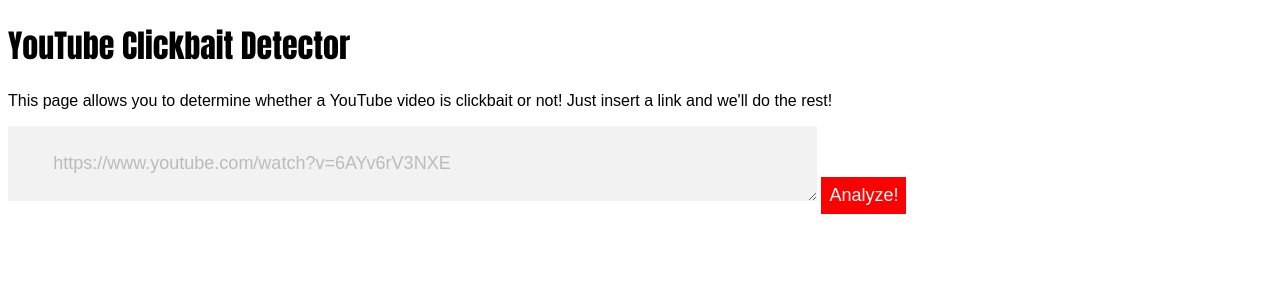
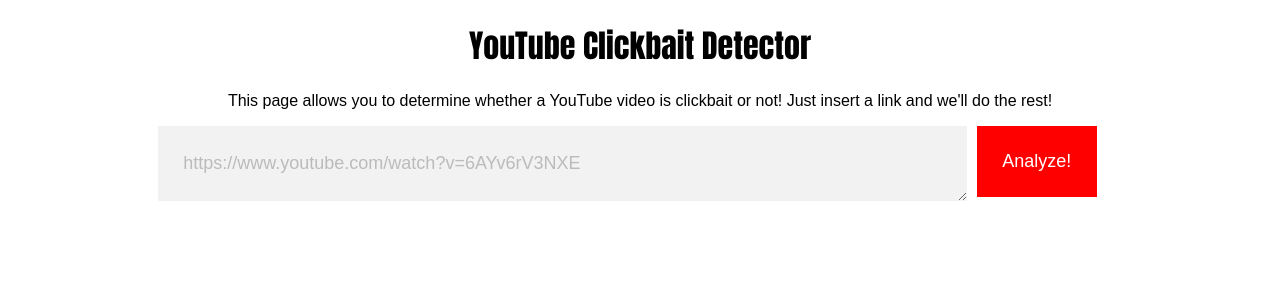
Before and after one commit to xiyang98/clickbait, a Flask app: page / in a window 1280 px wide. Shown: the top 300 px of the page. Run offline with Flask 2, Linux system fonts and the light colour scheme.

Commit message:
updated front end

```diff
--- a/static/clickbaitHomeStyle.css
+++ b/static/clickbaitHomeStyle.css
@@ -1,10 +1,40 @@
-a {
-    color: black;
-    font-family: Impact;
-    size: "6";
-    text-decoration: none;
+.analyzeButton {
+    background-color:red;
+    border: none;
+    color: white;
+    font-size: 18px;
+    margin-left: 10px;
+    padding: 2%;
 }
 
 body {
     font-family: Arial;
 }
+
+h1 {
+    text-align: center;
+}
+
+.homeTitle {
+    color: black;
+    font-family: Impact;
+    text-decoration: none;
+}
+
+.inputBox {
+    background-color: #f2f2f2;
+    border: none;
+    color:#bbbbbb;
+    float: left;
+    font:18px/24px Arial;
+    height: 25px;
+    margin-left: 150px;
+    padding: 2%;
+    width: 60%;
+}
+
+.intro {
+    color: black;
+    font-family: Arial, Helvetica, sans-serif;
+    text-align: center;
+}
--- a/templates/clickbaitHome.html
+++ b/templates/clickbaitHome.html
@@ -11,24 +11,20 @@
 
   <div class="header">
     <h1>
-    <a href="/" title="Home">
+      <a href="/" title="Home" class="homeTitle">
         YouTube Clickbait Detector
       </a>
     </h1>
   </div>
 
-
-<p> <font face="Arial"> This page allows you to determine whether a YouTube video is clickbait or not!
-  Just insert a link and we'll do the rest!</font></p>
-
-<!---<a href = "https://www.youtube.com">YouTube Link</a>--->
-<p style="color:gray">
-  <textarea id="urlBox" style="width:60%;height:25px;background-color:#f2f2f2;color:#bbbbbb;
-    border:none;padding:2%;font:18px/24px Arial;">
-    https://www.youtube.com/watch?v=6AYv6rV3NXE</textarea>
-    <button onclick="apiRequest()" style = "background-color:red; color:white; padding:5px; font-size:18px;
-      padding:8px; border:none"> Analyze! </button>
+  <div style="color:gray">
+    <p class="intro">
+      This page allows you to determine whether a YouTube video is clickbait or not!
+      Just insert a link and we'll do the rest!
     </p>
+    <textarea id="urlBox" class="inputBox" onclick="clearContents(this)">https://www.youtube.com/watch?v=6AYv6rV3NXE</textarea>
+    <button class="analyzeButton" onclick="apiRequest()"> Analyze! </button>
+  </div>
 
   <p id="predictions"> </p>
 
@@ -63,9 +59,9 @@
       })
     }
 
-
-
-
+    function clearContents(element) {
+      element.value = '';
+    }
 
   </script>
 
```
Lines whose indentation alone changed are shown as unchanged.
